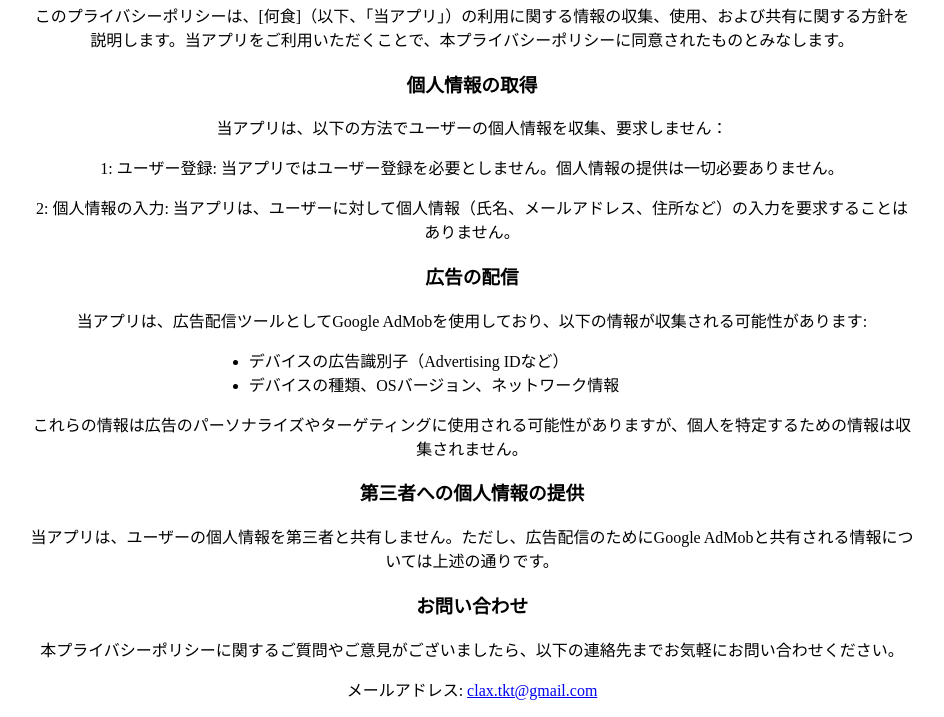
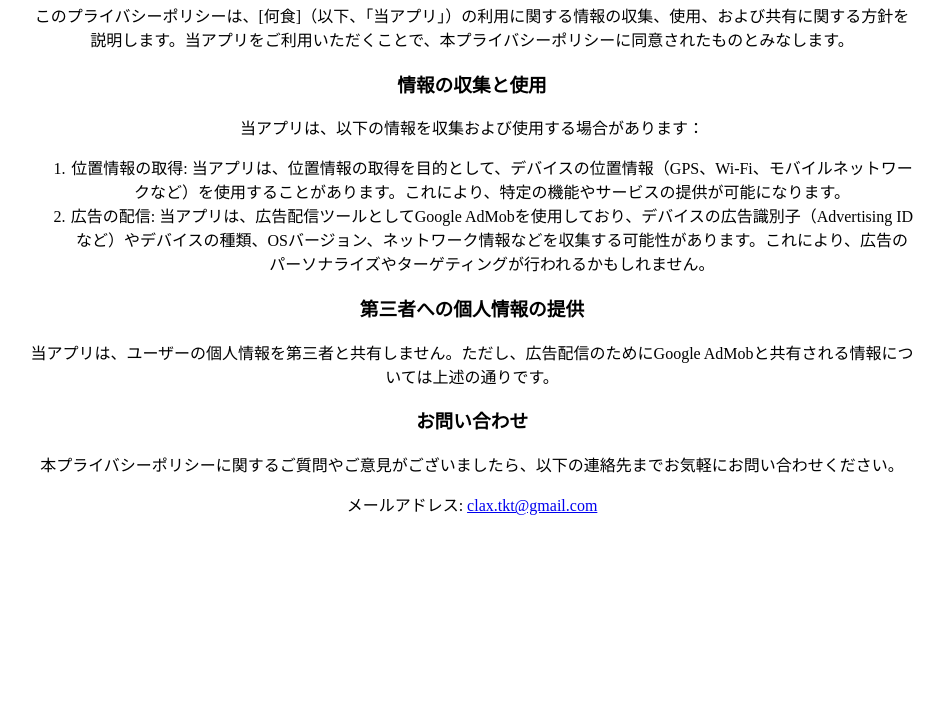
Before and after one commit to SuzukiTakuto/nanitabe_privacyPolicy, a plain HTML site: page index.html in a window 1280 px wide. Shown: the part 141-858 px from the top of the page, without its empty margins (168-1112 px from the left). After the commit the page ends 800 px from the top, so only its background shows below. Drawn offline with Linux system fonts and the light colour scheme.

Commit message:
Update index.html

```diff
--- a/index.html
+++ b/index.html
@@ -12,19 +12,12 @@
         <h2 class="title">プライバシーポリシー</h2>
         <p>このプライバシーポリシーは、[何食]（以下、「当アプリ」）の利用に関する情報の収集、使用、および共有に関する方針を説明します。当アプリをご利用いただくことで、本プライバシーポリシーに同意されたものとみなします。</p>
         <section class="take">
-            <h3>個人情報の取得</h3>
-            <p>当アプリは、以下の方法でユーザーの個人情報を収集、要求しません：</p>
-            <p>1: ユーザー登録: 当アプリではユーザー登録を必要としません。個人情報の提供は一切必要ありません。</p>
-            <p>2: 個人情報の入力: 当アプリは、ユーザーに対して個人情報（氏名、メールアドレス、住所など）の入力を要求することはありません。</p>
-        </section>
-        <section class="tool">
-            <h3>広告の配信</h3>
-            <p>当アプリは、広告配信ツールとしてGoogle AdMobを使用しており、以下の情報が収集される可能性があります:</p>
-            <ul>
-                <li>デバイスの広告識別子（Advertising IDなど）</li>
-                <li>デバイスの種類、OSバージョン、ネットワーク情報</li>
-            </ul>
-            <p>これらの情報は広告のパーソナライズやターゲティングに使用される可能性がありますが、個人を特定するための情報は収集されません。</p>
+            <h3>情報の収集と使用</h3>
+            <p>当アプリは、以下の情報を収集および使用する場合があります：</p>
+            <ol type="1">
+                <li><span class="span">位置情報の取得</span>: 当アプリは、位置情報の取得を目的として、デバイスの位置情報（GPS、Wi-Fi、モバイルネットワークなど）を使用することがあります。これにより、特定の機能やサービスの提供が可能になります。</li>
+                <li><span class="span">広告の配信</span>: 当アプリは、広告配信ツールとしてGoogle AdMobを使用しており、デバイスの広告識別子（Advertising IDなど）やデバイスの種類、OSバージョン、ネットワーク情報などを収集する可能性があります。これにより、広告のパーソナライズやターゲティングが行われるかもしれません。</li>
+            </ol>
         </section>
         <section class="third-party">
             <h3>第三者への個人情報の提供</h3>
```
